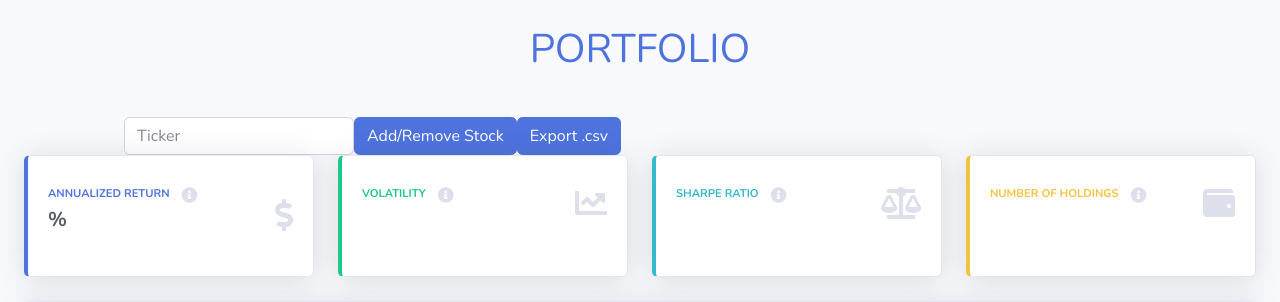
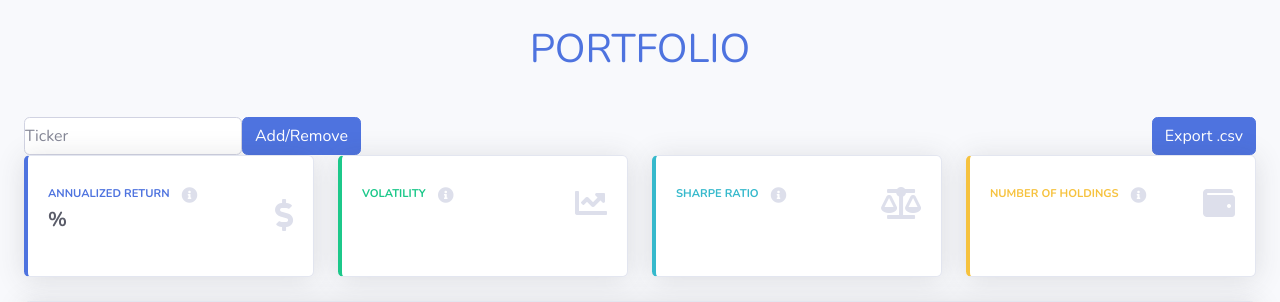
Before and after one commit to Dolj0/LSE_FLask_App, a Flask app: template templates/index.html in a window 1280 px wide. Shown: the top 302 px of the page. Run offline with Flask 2, Linux system fonts and the light colour scheme; the template is opened without the code that fills it, so the values that code supplies are empty; some libraries are stand-ins or nearby versions.

Commit message:
More CSS Changes

```diff
--- a/templates/index.html
+++ b/templates/index.html
@@ -46,13 +46,12 @@
                     </div>
 
                     <!--Ticker Entry-->
-                        <form class="form-inline" action="/" METHOD="POST">
-                          <input class="form-control" type="text" placeholder="Ticker" name="ticker">
-                          <input class="btn btn-primary" type="submit" value="Add/Remove Stock">
-                          <div class="form-right" style ="padding-right: 1.5rem">
-                              <input class="btn btn-primary" type="submit" value="Export .csv">
-                          </div>
+                        <form class="form-inline" action="/" METHOD="POST" style="padding-left: 0.0rem;">
+                          <input class="form-control" type="text" placeholder="Ticker" name="ticker" style="padding-left: 0.0rem">
+                          <input class="btn btn-primary" type="submit" value="Add/Remove">
+                          <input class="btn btn-primary" type="submit" value="Export .csv" style="position: absolute; right: 1.5rem;">
                         </form>
+
 
 
                     <!--Stats Row-->
```
Also changed, not shown: port.db.
